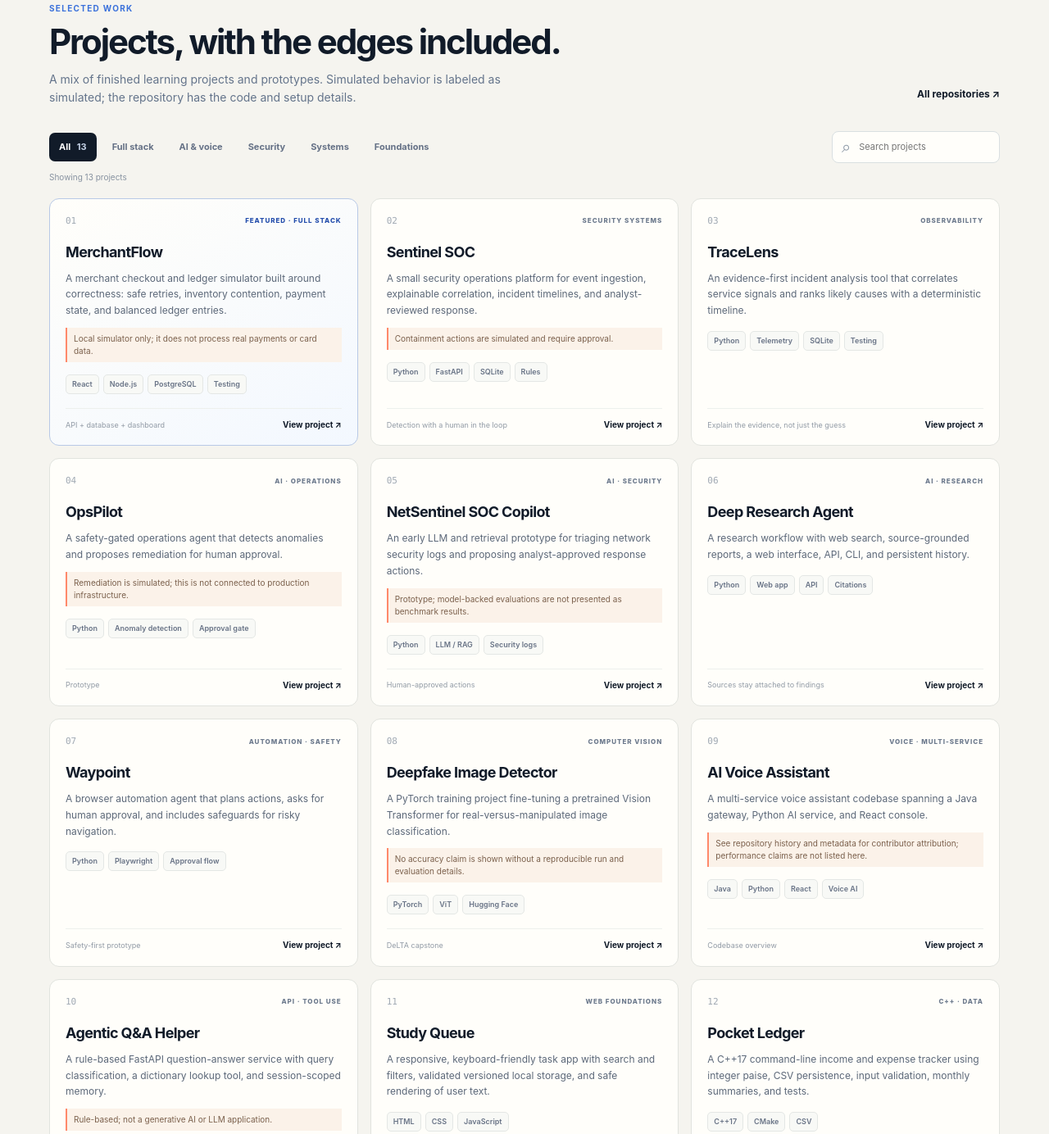
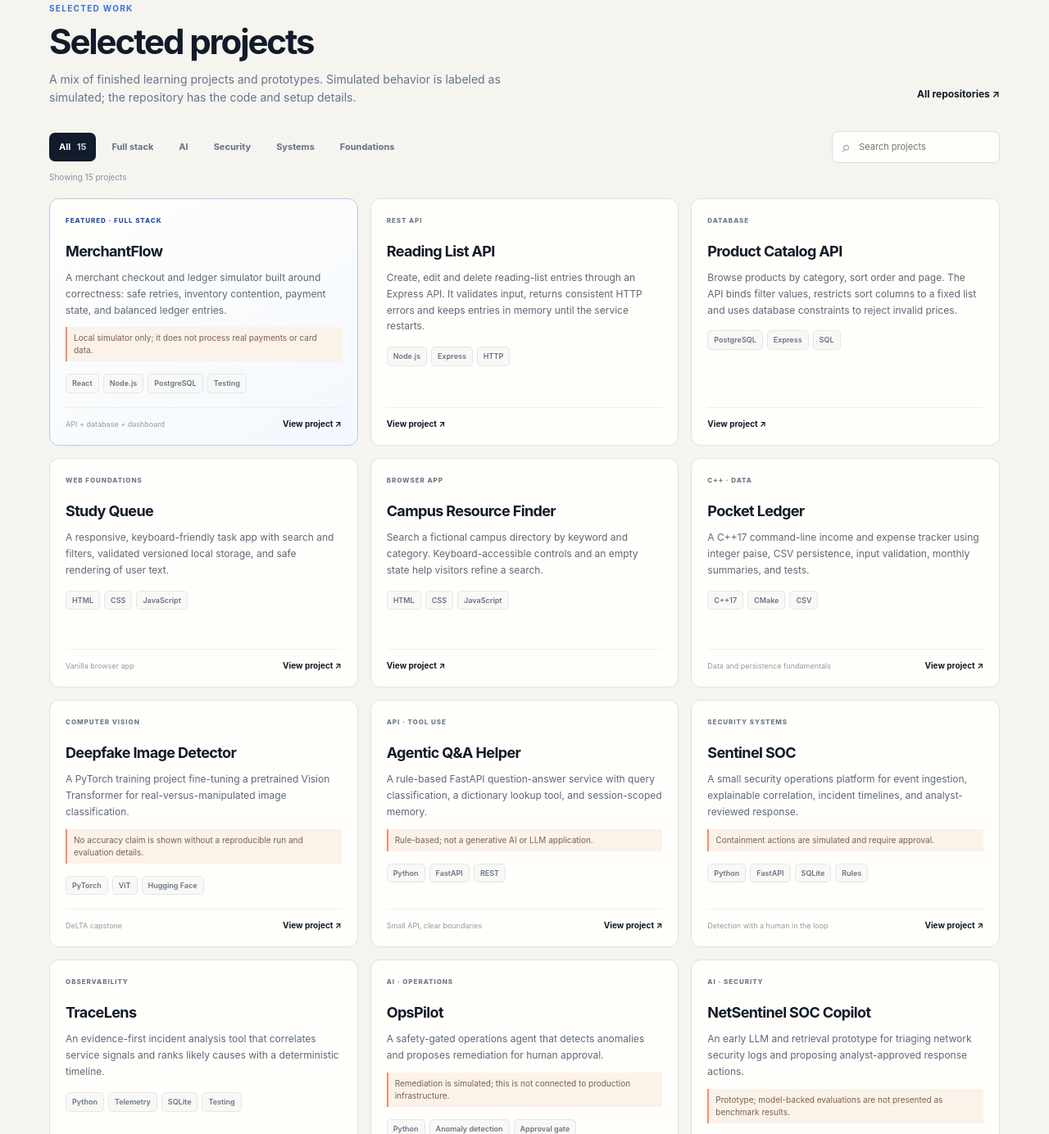
Before and after one commit to DivyanBabbar/DivyanBabbar.github.io, a plain HTML site: page index.html in a window 1280 px wide. Shown: the part 925-2309 px from the top of the page at 82% size. Drawn offline with Linux system fonts and the light colour scheme.

Commit message:
Feature resume projects, education and documented experience

```diff
--- a/index.html
+++ b/index.html
@@ -49,13 +49,13 @@
           <span class="hero-card-foot">small systems, carefully rebuilt</span>
         </div>
         <span class="art-chip chip-top">ECE × software</span>
-        <span class="art-chip chip-bottom">13 public projects</span>
+        <span class="art-chip chip-bottom">15 public projects</span>
       </div>
     </section>
 
     <section class="journey-wrap" aria-label="Project progression">
       <div class="journey wrap">
-        <span class="journey-label">The progression</span>
+        <span class="journey-label">Skills across projects</span>
         <span class="journey-step">C++ foundations</span><span class="journey-arrow" aria-hidden="true">→</span>
         <span class="journey-step">browser apps</span><span class="journey-arrow" aria-hidden="true">→</span>
         <span class="journey-step">APIs and data</span><span class="journey-arrow" aria-hidden="true">→</span>
@@ -67,7 +67,7 @@
       <div class="section-heading">
         <div>
           <p class="eyebrow section-eyebrow">SELECTED WORK</p>
-          <h2 id="projects-title">Projects, with the edges included.</h2>
+          <h2 id="projects-title">Selected projects</h2>
           <p class="section-lede">A mix of finished learning projects and prototypes. Simulated behavior is labeled as simulated; the repository has the code and setup details.</p>
         </div>
         <a class="text-link" href="https://github.com/DivyanBabbar?tab=repositories" target="_blank" rel="noopener noreferrer">All repositories <span aria-hidden="true">↗</span></a>
@@ -75,28 +75,79 @@
 
       <div class="project-tools">
         <div class="filters" role="group" aria-label="Filter projects">
-          <button class="filter is-active" type="button" data-filter="all" aria-pressed="true">All <span>13</span></button>
+          <button class="filter is-active" type="button" data-filter="all" aria-pressed="true">All <span>15</span></button>
           <button class="filter" type="button" data-filter="fullstack" aria-pressed="false">Full stack</button>
-          <button class="filter" type="button" data-filter="ai" aria-pressed="false">AI &amp; voice</button>
+          <button class="filter" type="button" data-filter="ai" aria-pressed="false">AI</button>
           <button class="filter" type="button" data-filter="security" aria-pressed="false">Security</button>
           <button class="filter" type="button" data-filter="systems" aria-pressed="false">Systems</button>
           <button class="filter" type="button" data-filter="foundations" aria-pressed="false">Foundations</button>
         </div>
         <label class="search-box"><span class="sr-only">Search projects</span><span aria-hidden="true">⌕</span><input id="project-search" type="search" placeholder="Search projects" autocomplete="off"></label>
       </div>
-      <p class="results-count" id="results-count" aria-live="polite">Showing 13 projects</p>
+      <p class="results-count" id="results-count" aria-live="polite">Showing 15 projects</p>
 
       <div class="project-grid" id="project-grid">
         <article class="project-card project-featured" data-categories="fullstack systems" data-search="merchantflow payments checkout ledger react node express postgres transactions idempotency">
-          <div class="card-top"><span class="project-index">01</span><span class="project-type">FEATURED · FULL STACK</span></div>
+          <div class="card-top"><span class="project-type">FEATURED · FULL STACK</span></div>
           <h3>MerchantFlow</h3>
           <p class="card-description">A merchant checkout and ledger simulator built around correctness: safe retries, inventory contention, payment state, and balanced ledger entries.</p>
           <p class="project-boundary">Local simulator only; it does not process real payments or card data.</p>
           <div class="tags"><span>React</span><span>Node.js</span><span>PostgreSQL</span><span>Testing</span></div>
           <div class="card-bottom"><span class="card-note">API + database + dashboard</span><a href="https://github.com/DivyanBabbar/merchantflow" target="_blank" rel="noopener noreferrer">View project <span aria-hidden="true">↗</span></a></div>
         </article>
+        <article class="project-card" data-categories="fullstack foundations" data-search="reading list api node.js express http">
+          <div class="card-top"><span class="project-type">REST API</span></div>
+          <h3>Reading List API</h3>
+          <p class="card-description">Create, edit and delete reading-list entries through an Express API. It validates input, returns consistent HTTP errors and keeps entries in memory until the service restarts.</p>
+          <div class="tags"><span>Node.js</span><span>Express</span><span>HTTP</span></div>
+          <div class="card-bottom"><a href="https://github.com/DivyanBabbar/reading-list-api" target="_blank" rel="noopener noreferrer">View project <span aria-hidden="true">↗</span></a></div>
+        </article>
+        <article class="project-card" data-categories="fullstack systems" data-search="product catalog api postgresql express sql">
+          <div class="card-top"><span class="project-type">DATABASE</span></div>
+          <h3>Product Catalog API</h3>
+          <p class="card-description">Browse products by category, sort order and page. The API binds filter values, restricts sort columns to a fixed list and uses database constraints to reject invalid prices.</p>
+          <div class="tags"><span>PostgreSQL</span><span>Express</span><span>SQL</span></div>
+          <div class="card-bottom"><a href="https://github.com/DivyanBabbar/product-catalog-api" target="_blank" rel="noopener noreferrer">View project <span aria-hidden="true">↗</span></a></div>
+        </article>
+        <article class="project-card" data-categories="foundations fullstack" data-search="study queue task app browser javascript html css accessible local storage validation">
+          <div class="card-top"><span class="project-type">WEB FOUNDATIONS</span></div>
+          <h3>Study Queue</h3>
+          <p class="card-description">A responsive, keyboard-friendly task app with search and filters, validated versioned local storage, and safe rendering of user text.</p>
+          <div class="tags"><span>HTML</span><span>CSS</span><span>JavaScript</span></div>
+          <div class="card-bottom"><span class="card-note">Vanilla browser app</span><a href="https://github.com/DivyanBabbar/study-queue" target="_blank" rel="noopener noreferrer">View project <span aria-hidden="true">↗</span></a></div>
+        </article>
+        <article class="project-card" data-categories="foundations" data-search="campus resource finder html css javascript">
+          <div class="card-top"><span class="project-type">BROWSER APP</span></div>
+          <h3>Campus Resource Finder</h3>
+          <p class="card-description">Search a fictional campus directory by keyword and category. Keyboard-accessible controls and an empty state help visitors refine a search.</p>
+          <div class="tags"><span>HTML</span><span>CSS</span><span>JavaScript</span></div>
+          <div class="card-bottom"><a href="https://github.com/DivyanBabbar/campus-resource-finder" target="_blank" rel="noopener noreferrer">View project <span aria-hidden="true">↗</span></a></div>
+        </article>
+        <article class="project-card" data-categories="foundations systems" data-search="pocket ledger c++17 cli expense income money integer paise csv validation tests">
+          <div class="card-top"><span class="project-type">C++ · DATA</span></div>
+          <h3>Pocket Ledger</h3>
+          <p class="card-description">A C++17 command-line income and expense tracker using integer paise, CSV persistence, input validation, monthly summaries, and tests.</p>
+          <div class="tags"><span>C++17</span><span>CMake</span><span>CSV</span></div>
+          <div class="card-bottom"><span class="card-note">Data and persistence fundamentals</span><a href="https://github.com/DivyanBabbar/pocket-ledger" target="_blank" rel="noopener noreferrer">View project <span aria-hidden="true">↗</span></a></div>
+        </article>
+        <article class="project-card" data-categories="ai" data-search="deepfake detector vision transformer pytorch computer vision real fake classification">
+          <div class="card-top"><span class="project-type">COMPUTER VISION</span></div>
+          <h3>Deepfake Image Detector</h3>
+          <p class="card-description">A PyTorch training project fine-tuning a pretrained Vision Transformer for real-versus-manipulated image classification.</p>
+          <p class="project-boundary">No accuracy claim is shown without a reproducible run and evaluation details.</p>
+          <div class="tags"><span>PyTorch</span><span>ViT</span><span>Hugging Face</span></div>
+          <div class="card-bottom"><span class="card-note">DeLTA capstone</span><a href="https://github.com/DivyanBabbar/deepfake_detector" target="_blank" rel="noopener noreferrer">View project <span aria-hidden="true">↗</span></a></div>
+        </article>
+        <article class="project-card" data-categories="ai" data-search="agentic qa helper rule based fastapi query classifier dictionary lookup sliding window session memory">
+          <div class="card-top"><span class="project-type">API · TOOL USE</span></div>
+          <h3>Agentic Q&amp;A Helper</h3>
+          <p class="card-description">A rule-based FastAPI question-answer service with query classification, a dictionary lookup tool, and session-scoped memory.</p>
+          <p class="project-boundary">Rule-based; not a generative AI or LLM application.</p>
+          <div class="tags"><span>Python</span><span>FastAPI</span><span>REST</span></div>
+          <div class="card-bottom"><span class="card-note">Small API, clear boundaries</span><a href="https://github.com/DivyanBabbar/Agentic-AI-Q-A-Helper" target="_blank" rel="noopener noreferrer">View project <span aria-hidden="true">↗</span></a></div>
+        </article>
         <article class="project-card" data-categories="security systems" data-search="sentinel soc security events correlation incident explainable containment simulation">
-          <div class="card-top"><span class="project-index">02</span><span class="project-type">SECURITY SYSTEMS</span></div>
+          <div class="card-top"><span class="project-type">SECURITY SYSTEMS</span></div>
           <h3>Sentinel SOC</h3>
           <p class="card-description">A small security operations platform for event ingestion, explainable correlation, incident timelines, and analyst-reviewed response.</p>
           <p class="project-boundary">Containment actions are simulated and require approval.</p>
@@ -104,14 +155,14 @@
           <div class="card-bottom"><span class="card-note">Detection with a human in the loop</span><a href="https://github.com/DivyanBabbar/sentinel-soc" target="_blank" rel="noopener noreferrer">View project <span aria-hidden="true">↗</span></a></div>
         </article>
         <article class="project-card" data-categories="systems security" data-search="trace lens observability microservice incident root cause deterministic signals evidence timeline">
-          <div class="card-top"><span class="project-index">03</span><span class="project-type">OBSERVABILITY</span></div>
+          <div class="card-top"><span class="project-type">OBSERVABILITY</span></div>
           <h3>TraceLens</h3>
           <p class="card-description">An evidence-first incident analysis tool that correlates service signals and ranks likely causes with a deterministic timeline.</p>
           <div class="tags"><span>Python</span><span>Telemetry</span><span>SQLite</span><span>Testing</span></div>
           <div class="card-bottom"><span class="card-note">Explain the evidence, not just the guess</span><a href="https://github.com/DivyanBabbar/trace-lens" target="_blank" rel="noopener noreferrer">View project <span aria-hidden="true">↗</span></a></div>
         </article>
         <article class="project-card" data-categories="ai systems" data-search="opspilot anomaly detection infrastructure remediation approval safe simulation">
-          <div class="card-top"><span class="project-index">04</span><span class="project-type">AI · OPERATIONS</span></div>
+          <div class="card-top"><span class="project-type">AI · OPERATIONS</span></div>
           <h3>OpsPilot</h3>
           <p class="card-description">A safety-gated operations agent that detects anomalies and proposes remediation for human approval.</p>
           <p class="project-boundary">Remediation is simulated; this is not connected to production infrastructure.</p>
@@ -119,7 +170,7 @@
           <div class="card-bottom"><span class="card-note">Prototype</span><a href="https://github.com/DivyanBabbar/opspilot" target="_blank" rel="noopener noreferrer">View project <span aria-hidden="true">↗</span></a></div>
         </article>
         <article class="project-card" data-categories="ai security" data-search="netsentinel network security soc copilot llm rag triage logs response prototype">
-          <div class="card-top"><span class="project-index">05</span><span class="project-type">AI · SECURITY</span></div>
+          <div class="card-top"><span class="project-type">AI · SECURITY</span></div>
           <h3>NetSentinel SOC Copilot</h3>
           <p class="card-description">An early LLM and retrieval prototype for triaging network security logs and proposing analyst-approved response actions.</p>
           <p class="project-boundary">Prototype; model-backed evaluations are not presented as benchmark results.</p>
@@ -127,59 +178,21 @@
           <div class="card-bottom"><span class="card-note">Human-approved actions</span><a href="https://github.com/DivyanBabbar/netsentinel-ai-soc-copilot" target="_blank" rel="noopener noreferrer">View project <span aria-hidden="true">↗</span></a></div>
         </article>
         <article class="project-card" data-categories="ai systems" data-search="deep research agent citations research web search ui api cli history source grounded reports">
-          <div class="card-top"><span class="project-index">06</span><span class="project-type">AI · RESEARCH</span></div>
+          <div class="card-top"><span class="project-type">AI · RESEARCH</span></div>
           <h3>Deep Research Agent</h3>
           <p class="card-description">A research workflow with web search, source-grounded reports, a web interface, API, CLI, and persistent history.</p>
           <div class="tags"><span>Python</span><span>Web app</span><span>API</span><span>Citations</span></div>
           <div class="card-bottom"><span class="card-note">Sources stay attached to findings</span><a href="https://github.com/DivyanBabbar/deep-research-agent" target="_blank" rel="noopener noreferrer">View project <span aria-hidden="true">↗</span></a></div>
         </article>
         <article class="project-card" data-categories="security systems" data-search="waypoint browser automation agent playwright human approval ssrf private network safety">
-          <div class="card-top"><span class="project-index">07</span><span class="project-type">AUTOMATION · SAFETY</span></div>
+          <div class="card-top"><span class="project-type">AUTOMATION · SAFETY</span></div>
           <h3>Waypoint</h3>
           <p class="card-description">A browser automation agent that plans actions, asks for human approval, and includes safeguards for risky navigation.</p>
           <div class="tags"><span>Python</span><span>Playwright</span><span>Approval flow</span></div>
           <div class="card-bottom"><span class="card-note">Safety-first prototype</span><a href="https://github.com/DivyanBabbar/browser-automation-agent" target="_blank" rel="noopener noreferrer">View project <span aria-hidden="true">↗</span></a></div>
         </article>
-        <article class="project-card" data-categories="ai" data-search="deepfake detector vision transformer pytorch computer vision real fake classification">
-          <div class="card-top"><span class="project-index">08</span><span class="project-type">COMPUTER VISION</span></div>
-          <h3>Deepfake Image Detector</h3>
-          <p class="card-description">A PyTorch training project fine-tuning a pretrained Vision Transformer for real-versus-manipulated image classification.</p>
-          <p class="project-boundary">No accuracy claim is shown without a reproducible run and evaluation details.</p>
-          <div class="tags"><span>PyTorch</span><span>ViT</span><span>Hugging Face</span></div>
-          <div class="card-bottom"><span class="card-note">DeLTA capstone</span><a href="https://github.com/DivyanBabbar/deepfake_detector" target="_blank" rel="noopener noreferrer">View project <span aria-hidden="true">↗</span></a></div>
-        </article>
-        <article class="project-card" data-categories="ai fullstack" data-search="voice assistant platform java gateway python ai service react console voice realtime">
-          <div class="card-top"><span class="project-index">09</span><span class="project-type">VOICE · MULTI-SERVICE</span></div>
-          <h3>AI Voice Assistant</h3>
-          <p class="card-description">A multi-service voice assistant codebase spanning a Java gateway, Python AI service, and React console.</p>
-          <p class="project-boundary">See repository history and metadata for contributor attribution; performance claims are not listed here.</p>
-          <div class="tags"><span>Java</span><span>Python</span><span>React</span><span>Voice AI</span></div>
-          <div class="card-bottom"><span class="card-note">Codebase overview</span><a href="https://github.com/DivyanBabbar/AI-Voice-Assistant" target="_blank" rel="noopener noreferrer">View project <span aria-hidden="true">↗</span></a></div>
-        </article>
-        <article class="project-card" data-categories="ai" data-search="agentic qa helper rule based fastapi query classifier dictionary lookup sliding window session memory">
-          <div class="card-top"><span class="project-index">10</span><span class="project-type">API · TOOL USE</span></div>
-          <h3>Agentic Q&amp;A Helper</h3>
-          <p class="card-description">A rule-based FastAPI question-answer service with query classification, a dictionary lookup tool, and session-scoped memory.</p>
-          <p class="project-boundary">Rule-based; not a generative AI or LLM application.</p>
-          <div class="tags"><span>Python</span><span>FastAPI</span><span>REST</span></div>
-          <div class="card-bottom"><span class="card-note">Small API, clear boundaries</span><a href="https://github.com/DivyanBabbar/Agentic-AI-Q-A-Helper" target="_blank" rel="noopener noreferrer">View project <span aria-hidden="true">↗</span></a></div>
-        </article>
-        <article class="project-card" data-categories="foundations fullstack" data-search="study queue task app browser javascript html css accessible local storage validation">
-          <div class="card-top"><span class="project-index">11</span><span class="project-type">WEB FOUNDATIONS</span></div>
-          <h3>Study Queue</h3>
-          <p class="card-description">A responsive, keyboard-friendly task app with search and filters, validated versioned local storage, and safe rendering of user text.</p>
-          <div class="tags"><span>HTML</span><span>CSS</span><span>JavaScript</span></div>
-          <div class="card-bottom"><span class="card-note">Vanilla browser app</span><a href="https://github.com/DivyanBabbar/study-queue" target="_blank" rel="noopener noreferrer">View project <span aria-hidden="true">↗</span></a></div>
-        </article>
-        <article class="project-card" data-categories="foundations systems" data-search="pocket ledger c++17 cli expense income money integer paise csv validation tests">
-          <div class="card-top"><span class="project-index">12</span><span class="project-type">C++ · DATA</span></div>
-          <h3>Pocket Ledger</h3>
-          <p class="card-description">A C++17 command-line income and expense tracker using integer paise, CSV persistence, input validation, monthly summaries, and tests.</p>
-          <div class="tags"><span>C++17</span><span>CMake</span><span>CSV</span></div>
-          <div class="card-bottom"><span class="card-note">Data and persistence fundamentals</span><a href="https://github.com/DivyanBabbar/pocket-ledger" target="_blank" rel="noopener noreferrer">View project <span aria-hidden="true">↗</span></a></div>
-        </article>
         <article class="project-card" data-categories="foundations systems" data-search="dsa cpp data structures algorithms arrays linked lists stacks queues trees bst avl heaps">
-          <div class="card-top"><span class="project-index">13</span><span class="project-type">C++ · FUNDAMENTALS</span></div>
+          <div class="card-top"><span class="project-type">C++ · FUNDAMENTALS</span></div>
           <h3>Data Structures in C++</h3>
           <p class="card-description">A concept-by-concept practice repository covering arrays, linked lists, stacks, queues, trees, BSTs, AVL trees, and heaps.</p>
           <div class="tags"><span>C++</span><span>Data structures</span><span>Algorithms</span></div>
@@ -191,10 +204,12 @@
 
     <section class="about-section" id="about" aria-labelledby="about-title">
       <div class="about-grid wrap">
-        <div><p class="eyebrow section-eyebrow">ABOUT</p><h2 id="about-title">ECE perspective.<br>Software habits.</h2></div>
+        <div><p class="eyebrow section-eyebrow">ABOUT</p><h2 id="about-title">Education &amp; experience</h2></div>
         <div class="about-copy">
-          <p>I'm studying Electronics and Communication Engineering at Jaypee Institute of Information Technology, graduating in 2028. I like projects where the details matter: how a system handles retries, invalid input, duplicate events, or an action that needs human review.</p>
-          <p>My projects move from C++ data handling and browser fundamentals toward APIs, PostgreSQL, applied AI, and security. I'm also interested in embedded systems, IoT, and edge AI, which I plan to explore through software simulations until I have hardware access.</p>
+          <p><strong>Jaypee Institute of Information Technology, Noida</strong><br>B.Tech. in Electronics &amp; Communication Engineering (Advanced Communication Technology), 2024–2028.</p>
+          <p><strong>Eleven Tech Studio Private Limited</strong><br>IT department internship, May–July 2026.</p>
+          <p><strong>DeLTA 2026 · IIIT Allahabad</strong><br>During my June deep learning training, I fine-tuned a pretrained Vision Transformer in PyTorch to classify real and manipulated images.</p>
+          <p><strong>Numerical methods</strong><br>Saket Saxena and I co-authored a study comparing finite differences and physics-informed neural networks on a second-order differential equation with fixed boundary values.</p>
           <div class="about-links"><a href="mailto:divyanbabbar453@gmail.com">Email me <span aria-hidden="true">↗</span></a><a href="https://www.linkedin.com/in/divyan-babbar-255415394/" target="_blank" rel="noopener noreferrer">LinkedIn <span aria-hidden="true">↗</span></a><a href="https://github.com/DivyanBabbar" target="_blank" rel="noopener noreferrer">GitHub <span aria-hidden="true">↗</span></a></div>
         </div>
       </div>
```
Also changed, not shown: 1 other file.
